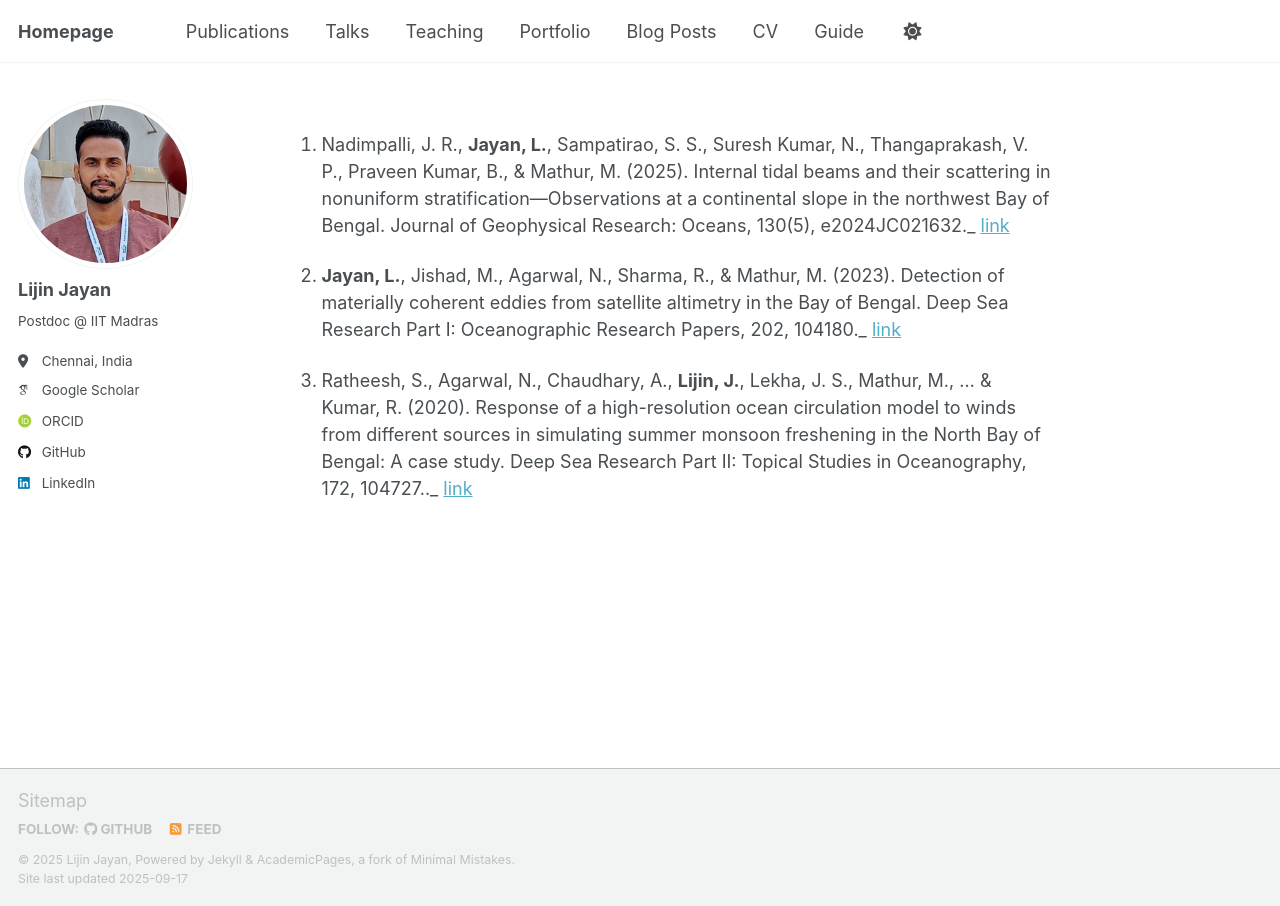
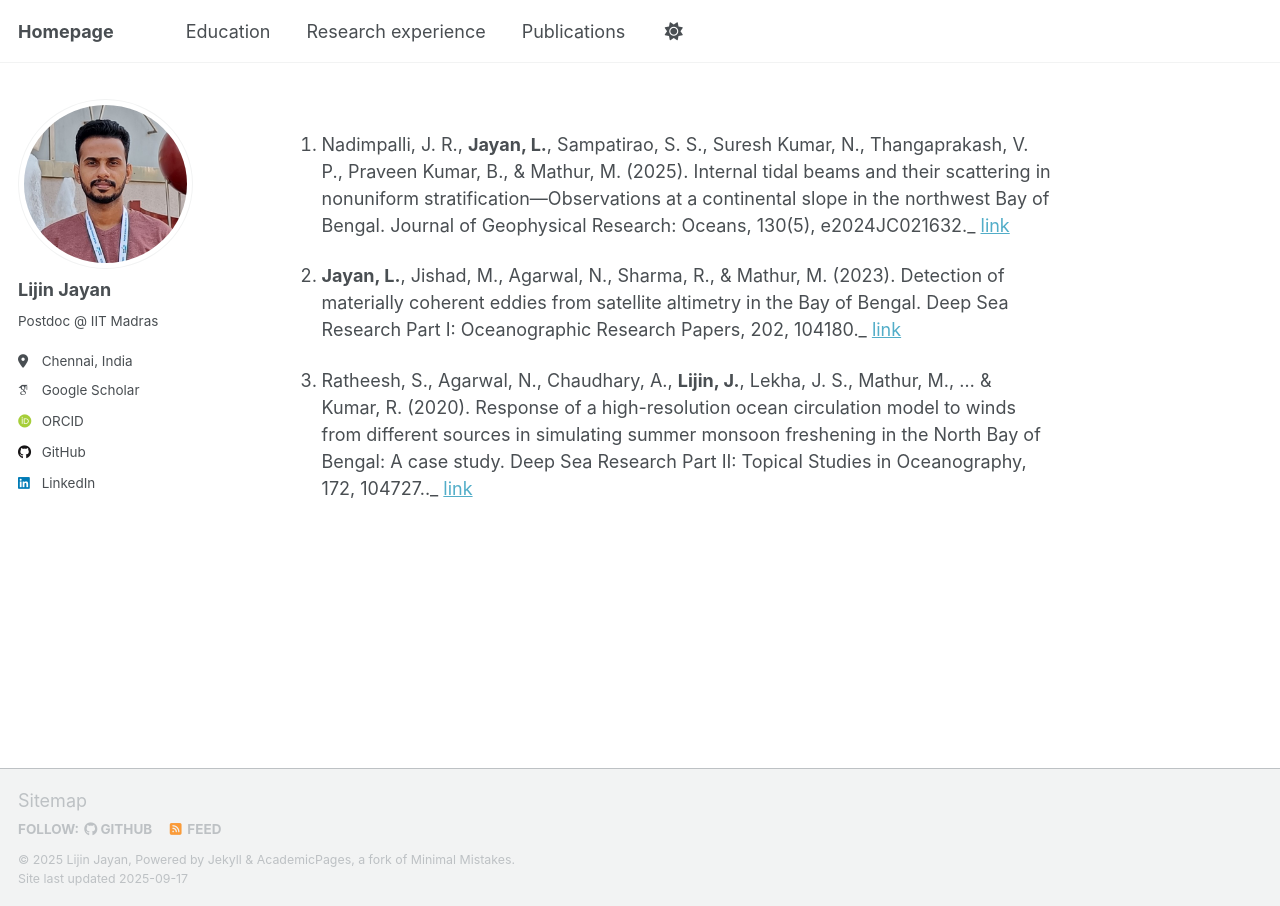
Before and after one commit to ljayan/ljayan.github.io, a Jekyll site: the page built from _pages/publications.md, in a window 1280 px wide. Built offline with Jekyll 4.4.1, drawn with Linux system fonts in a browser that asks for light colours; some web fonts are replaced; a script that is not in the unit is left out.

Commit message:
Update navigation.yml

```diff
--- a/_data/navigation.yml
+++ b/_data/navigation.yml
@@ -8,26 +8,21 @@
 #      Markdown formatted page while the second is generated using JSON.
 
 main:
+
+  - title: "Education"
+    url: /education/
+
+  - title: "Research experience"
+    url: /research/
+
   - title: "Publications"
     url: /publications/
 
-  - title: "Talks"
-    url: /talks/
-
-  - title: "Teaching"
-    url: /teaching/
-
-  - title: "Portfolio"
-    url: /portfolio/
-
-  - title: "Blog Posts"
-    url: /year-archive/
-
-  - title: "CV"
-    url: /cv/
+  # - title: "CV"
+  #  url: /cv/
 
   # - title: "CV"
   #   url: /cv-json/
 
-  - title: "Guide"
-    url: /markdown/
+  # - title: "Guide"
+  # url: /markdown/
```
